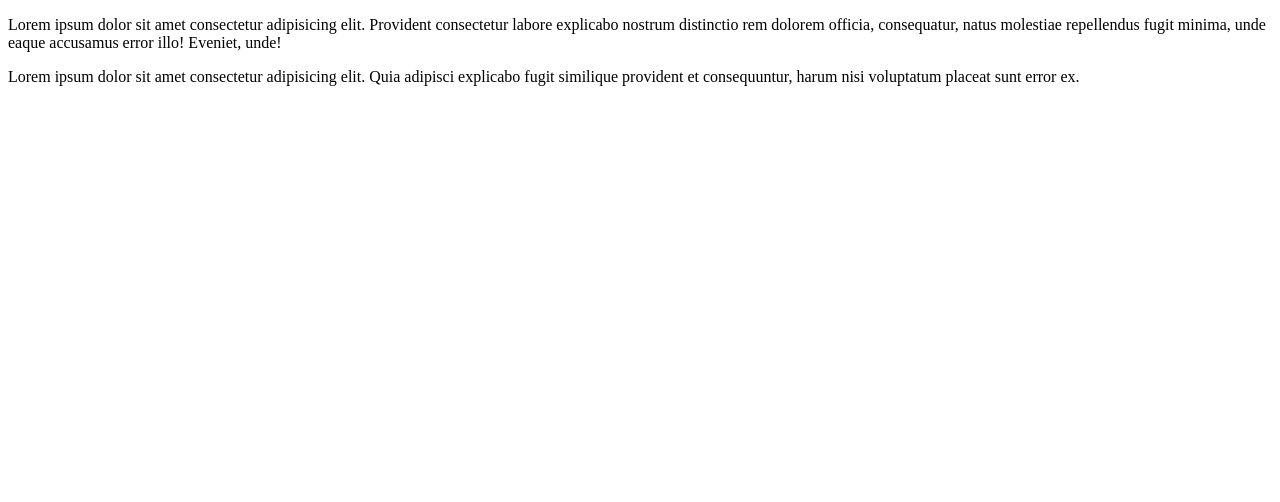
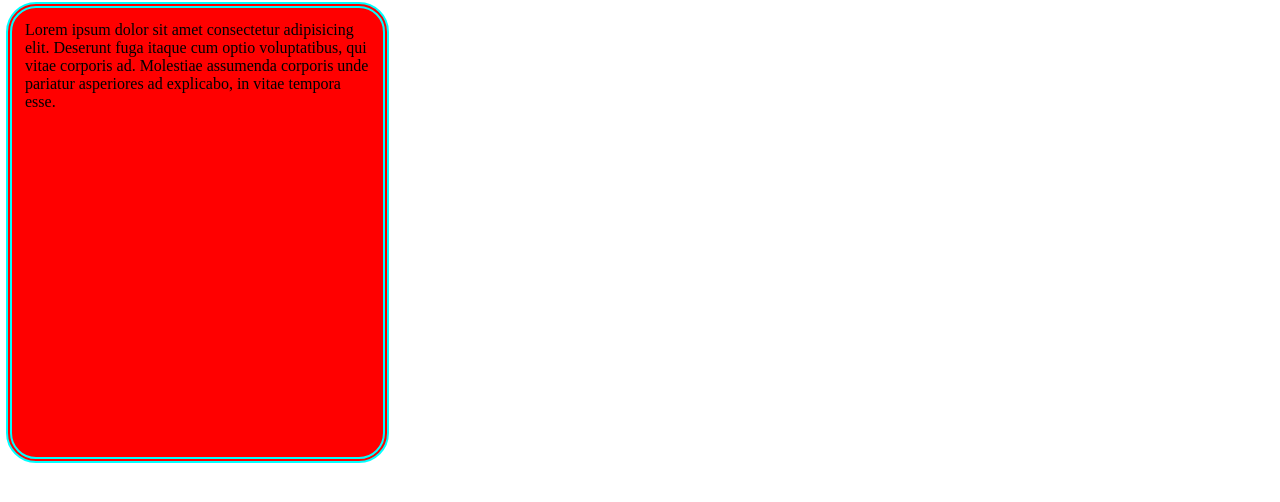
Before and after one commit to Arun-kushwaha007/my-first-project, a plain HTML site: page index.html in a window 1280 px wide. Drawn offline with Linux system fonts and the light colour scheme.

Commit message:
new modification

```diff
--- a/index.html
+++ b/index.html
@@ -4,12 +4,34 @@
     <meta charset="UTF-8">
     <meta http-equiv="X-UA-Compatible" content="IE=edge">
     <meta name="viewport" content="width=device-width, initial-scale=1.0">
-    <title>new file</title>
+    <title>box model</title>
+    <style>
+        *{
+            margin: 0;
+            padding: 0;
+        }
+        .content{
+            height: 423px;
+            width: 345px ;
+            background: red;
+            /* margin: 14px; */
+            /* we can also set indiuidual margin as well as padding */
+            /* margin: 4px 2px 7px 1px; */
+            margin: 2px 6px;
+            padding: 13px;
+            /* border: 4px solid black; */
+            border-width: 6px;
+            border-style: double;
+            border-color: aqua;
+            border-radius: 30px;
+
+        }
+    </style>
 </head>
 <body>
-    <div>
-        <p>Lorem ipsum dolor sit amet consectetur adipisicing elit. Provident consectetur labore explicabo nostrum distinctio rem dolorem officia, consequatur, natus molestiae repellendus fugit minima, unde eaque accusamus error illo! Eveniet, unde!</p>
+    <div class="content">
+        Lorem ipsum dolor sit amet consectetur adipisicing elit. Deserunt fuga itaque cum optio voluptatibus, qui vitae corporis ad. Molestiae assumenda corporis unde pariatur asperiores ad explicabo, in vitae tempora esse.
     </div>
-    <div class="red">Lorem ipsum dolor sit amet consectetur adipisicing elit. Quia adipisci explicabo fugit similique provident et consequuntur, harum nisi voluptatum placeat sunt error ex.</div>
+
 </body>
 </html>
--- a/style.css
+++ b/style.css
@@ -0,0 +1,4 @@
+.red{
+    background: red;
+    color: white;
+}
```
